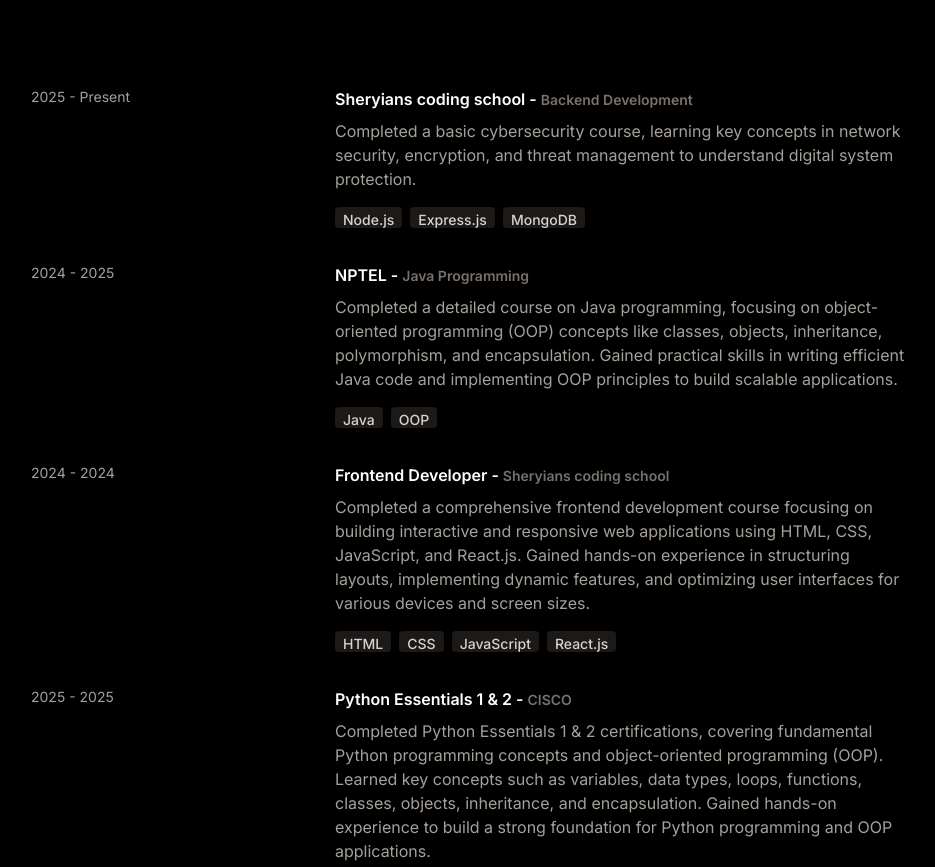
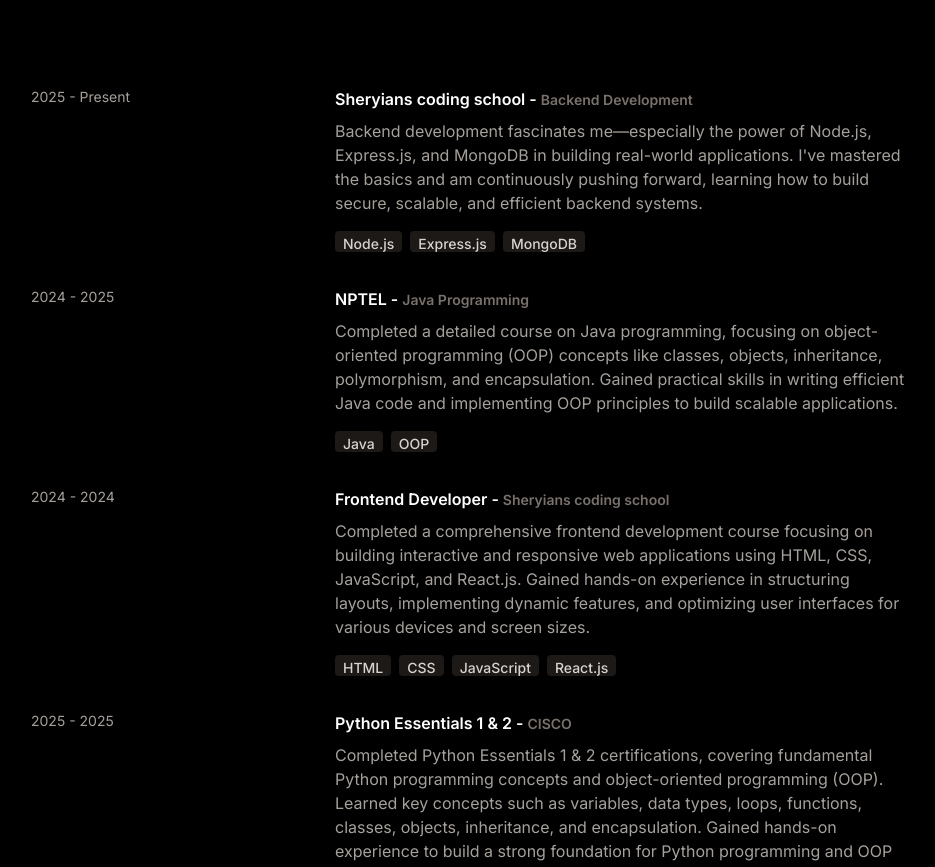
Before and after one commit to wasi226/Personal-Portfolio, a React (Vite) app: page / in a window 1280 px wide. Shown: the part 2837-3704 px from the top of the page, without its empty margins (169-1104 px from the left). Built offline with nearby package versions, Linux system fonts and the light colour scheme.

Commit message:
Updated resume and certification details

```diff
--- a/src/components/Hero.jsx
+++ b/src/components/Hero.jsx
@@ -1,6 +1,6 @@
 import { useEffect, useState } from 'react'
 import profilePic from '../assets/Developer.gif'
-import Resume from '../assets/WasiResume.pdf'
+import Resume from '../assets/ResumeNew.pdf'
 import { HERO_CONTENT } from '../constants'
 import { motion } from 'framer-motion'
 
--- a/src/constants/index.js
+++ b/src/constants/index.js
@@ -12,7 +12,7 @@
     year: "2025 - Present",
     Organization: "Sheryians coding school",
     Certification: "Backend Development",
-    description: `Completed a basic cybersecurity course, learning key concepts in network security, encryption, and threat management to understand digital system protection.`,
+    description: `Backend development fascinates me—especially the power of Node.js, Express.js, and MongoDB in building real-world applications. I've mastered the basics and am continuously pushing forward, learning how to build secure, scalable, and efficient backend systems.`,
     technologies: ["Node.js", "Express.js", "MongoDB"],
   },
   {
```
Also changed, not shown: 2 other files (tests, documents, lock files or other folders).
